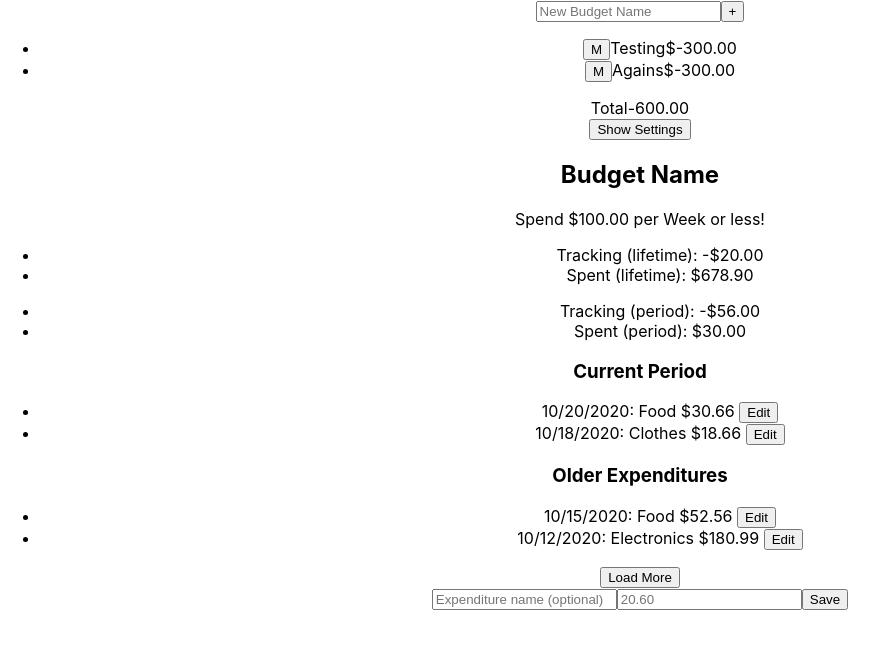
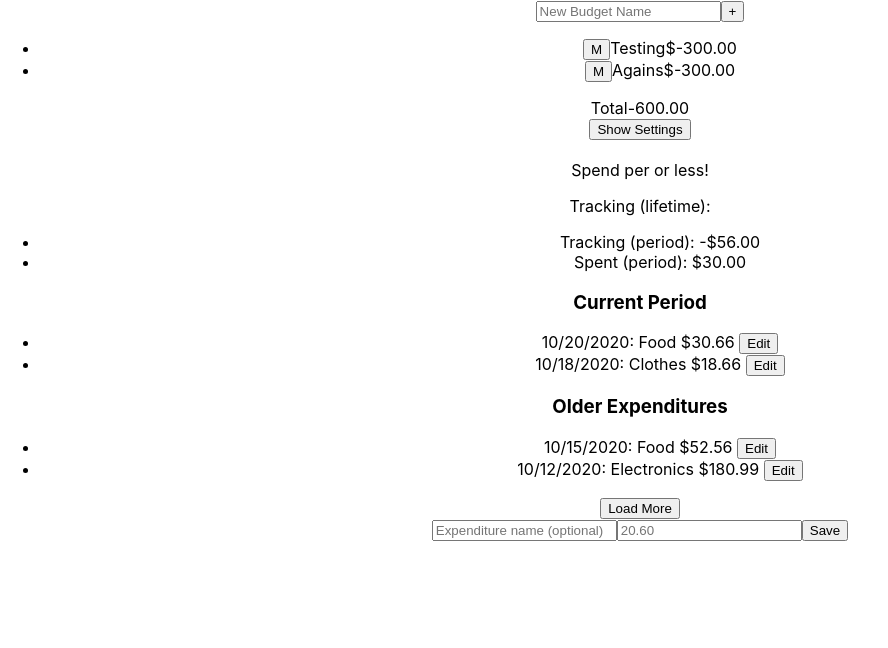
Before and after one commit to helloRupa/simply-budget, a React (Create React App) app: page / in a window 1280 px wide. Shown: the top 648 px of the page, without its empty margins (0-888 px from the left). Built offline with nearby package versions, Linux system fonts and the light colour scheme; data requests are answered from the project's data file; the HTML template or start-up script is replaced by a standard one.

Commit message:
Select a budget

```diff
--- a/db.json
+++ b/db.json
@@ -41,9 +41,9 @@
       "id": 1,
       "budget-id": 1,
       "title": "",
-      "category": "",
       "amount": 5,
-      "date": "2020/6/8"
+      "date": "2020/6/8",
+      "period": 1
     }
   ]
 }
--- a/src/App.js
+++ b/src/App.js
@@ -5,7 +5,7 @@ import Dashboard from './components/Dashboard';
 import Budget from './components/Budget';
 
 function App() {
-  const [budget, selectBudget] = useState(0);
+  const [budget, selectBudget] = useState({});
 
   return (
     <div className="App">
--- a/src/components/Budget.js
+++ b/src/components/Budget.js
@@ -2,18 +2,13 @@ import React from 'react';
 import Form from './budget/Form';
 import Expenditures from './budget/Expenditures';
 
-function Budget({ budget }) {
-
+function Budget({ budget: { id, name, currency, limit, frequency, tracking } }) {
 
   return (
     <div>
-      <h2>Budget Name</h2>
-      <p>Spend $100.00 per Week or less!</p>
-
-      <ul>
-        <li>Tracking (lifetime): -$20.00</li>
-        <li>Spent (lifetime): $678.90</li>
-      </ul>
+      <h2>{ name }</h2>
+      <p>Spend { currency }{ limit } per { frequency } or less!</p>
+      <p>Tracking (lifetime): { currency }{ tracking }</p>
 
       <ul>
         <li>Tracking (period): -$56.00</li>
--- a/src/components/dashboard/Budget.js
+++ b/src/components/dashboard/Budget.js
@@ -10,7 +10,7 @@ function Budget({ budget, budget: { name, currency, tracking }, removeBudget, se
   };
 
   const handleClick = () => {
-    selectBudget(budget.id);
+    selectBudget(budget);
   }
 
   return (
```
